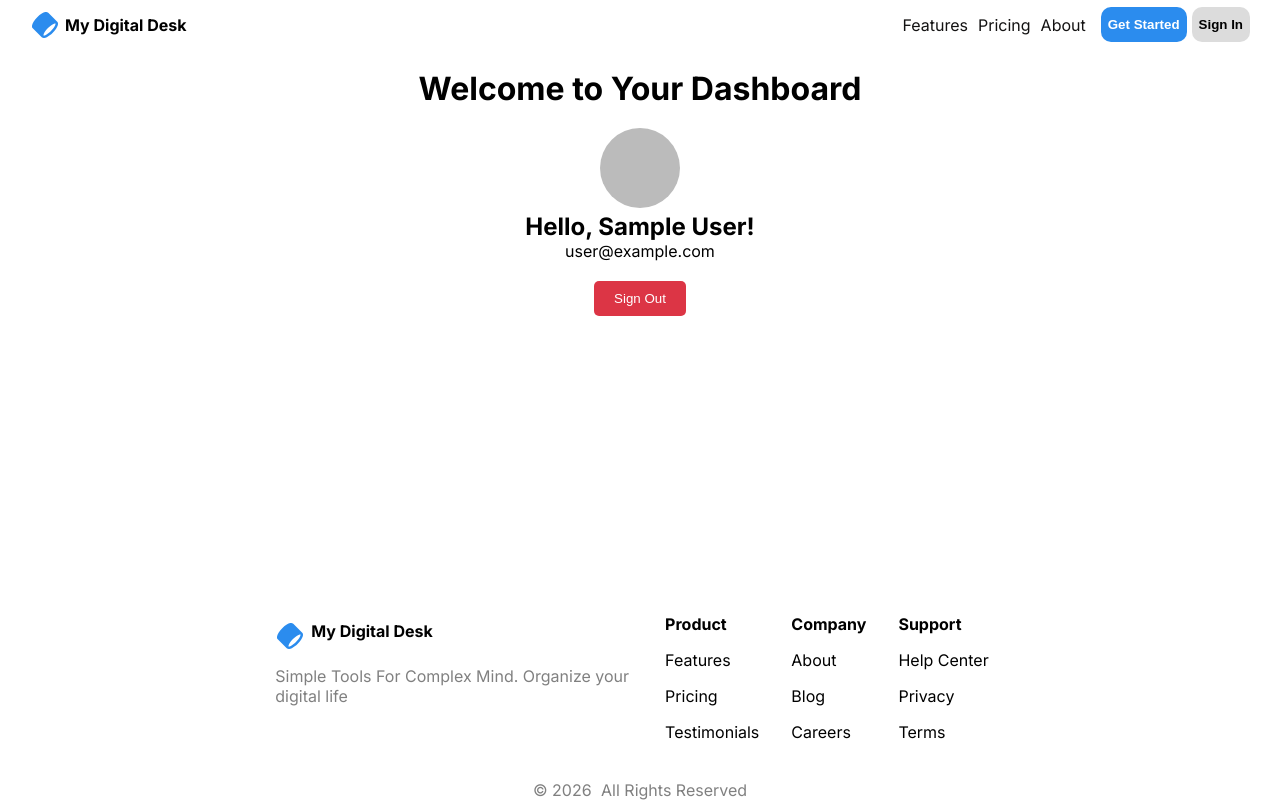
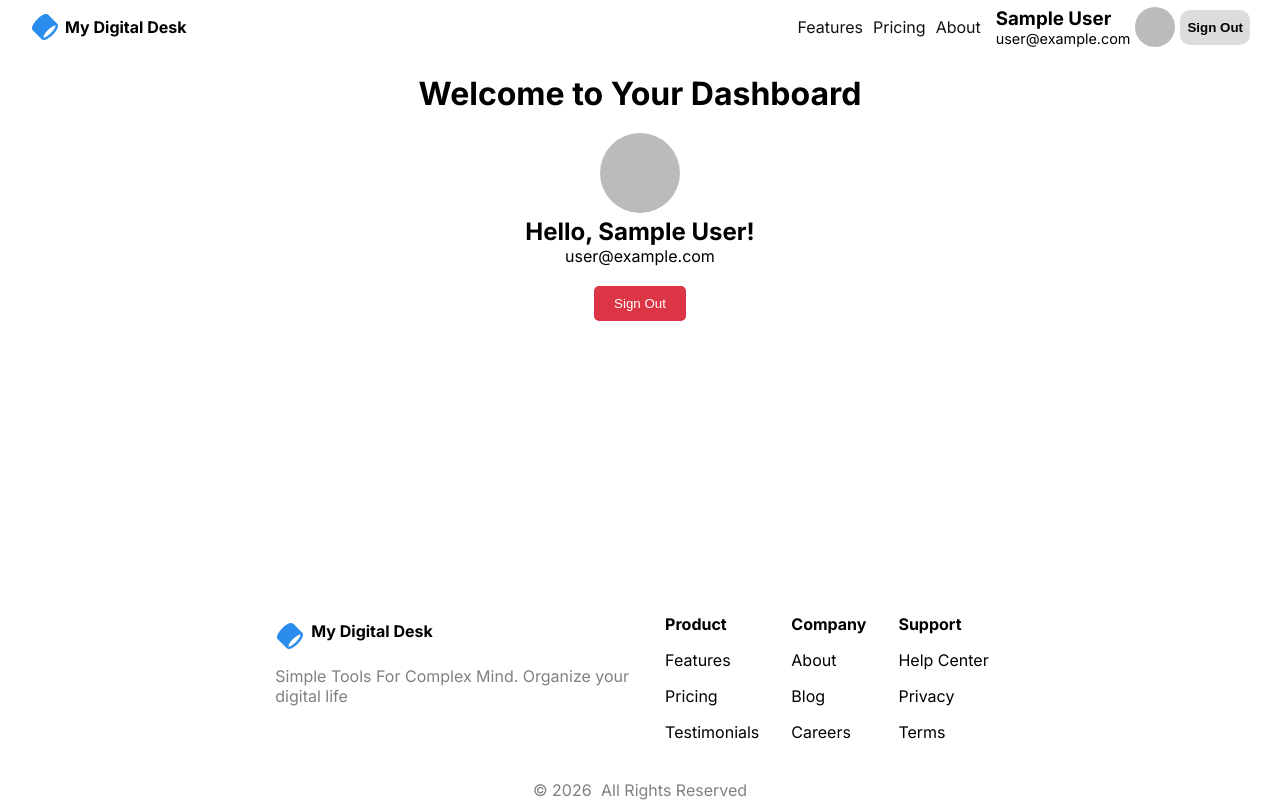
Before and after one commit to shoaeeb/my-digital-desk, a Next.js app: page /dashboard in a window 1280 px wide. Built offline with nearby package versions, Linux system fonts and the light colour scheme; no server answers; sample sign-in values are in the browser's storage.

Commit message:
Added signout button and added profilepic

```diff
--- a/components/Navbar.tsx
+++ b/components/Navbar.tsx
@@ -4,10 +4,13 @@ import { LogoSvg } from "../app/constants/constants";
 import styles from "./navbar.module.css";
 import { useState } from "react";
 import { useRouter } from "next/navigation";
+import { useSession, signOut } from "next-auth/react";
+import Image from "next/image";
 
 const Navbar = () => {
   const router = useRouter();
   const [isMenuOpen, setIsMenuOpen] = useState(false);
+  const { data: session, status } = useSession();
   return (
     <div className={styles.navbar}>
       <div className={styles.logo}>
@@ -27,8 +30,26 @@ const Navbar = () => {
             About
           </Link>
         </div>
+        {status !== "loading" && status == "authenticated" && (
+          <div className={styles.profile}>
+            <div>
+              <h3>{session.user?.name}</h3>
+              <p className={styles.emailAddress}> {session.user?.email}</p>
+            </div>
+            <Image
+              className={styles.profilePic}
+              src={session.user?.image!}
+              alt="User Profile Pic"
+              height={40}
+              width={40}
+            />
+          </div>
+        )}
         <div className={styles.buttons}>
+          {status !== "loading" && status === "unauthenticated" && (
             <button className={styles.getStarted}>Get Started</button>
+          )}
+          {status !== "loading" && status == "unauthenticated" && (
             <button
               onClick={() => {
                 console.log("clicked");
@@ -38,6 +59,17 @@ const Navbar = () => {
             >
               Sign In
             </button>
+          )}
+          {status !== "loading" && status === "authenticated" && (
+            <button
+              onClick={() => {
+                signOut({ callbackUrl: "/" });
+              }}
+              className={styles.signIn}
+            >
+              Sign Out
+            </button>
+          )}
         </div>
       </div>
       {/* mobile Actions */}
@@ -58,6 +90,22 @@ const Navbar = () => {
           <Link className={styles.mobileLink} href={"/about"}>
             About
           </Link>
+          {status !== "loading" && status == "authenticated" && (
+            <div className={styles.profile}>
+              <div>
+                <h3>{session.user?.name}</h3>
+                <p className={styles.emailAddress}> {session.user?.email}</p>
+              </div>
+              <Image
+                className={styles.profilePic}
+                src={session.user?.image!}
+                alt="User Profile Pic"
+                height={40}
+                width={40}
+              />
+            </div>
+          )}
+          {status !== "loading" && status === "unauthenticated" && (
             <button
               onClick={() => {
                 console.log("clicked");
@@ -67,7 +115,20 @@ const Navbar = () => {
             >
               Sign In
             </button>
+          )}
+          {status !== "loading" && status === "authenticated" && (
+            <button
+              onClick={() => {
+                signOut({ callbackUrl: "/" });
+              }}
+              className={styles.mobileSignIn}
+            >
+              Signout
+            </button>
+          )}
+          {status !== "loading" && status === "unauthenticated" && (
             <button className={styles.mobileGetStarted}>Get Started</button>
+          )}
         </div>
       )}
     </div>
--- a/components/navbar.module.css
+++ b/components/navbar.module.css
@@ -115,7 +115,26 @@
   border-radius: 10px;
 }
 
+.profile {
+  display: flex;
+  flex-direction: row;
+  gap: 5px;
+  justify-content: center;
+}
+
+.profilePic {
+  border-radius: 25px;
+  border: none;
+}
+
+.emailAddress {
+  font-size: 0.9rem;
+}
+
 @media (max-width: 768px) {
+  .profile {
+    justify-content: start;
+  }
   .navbar {
     position: relative;
   }
```
Lines whose indentation alone changed are shown as unchanged.
